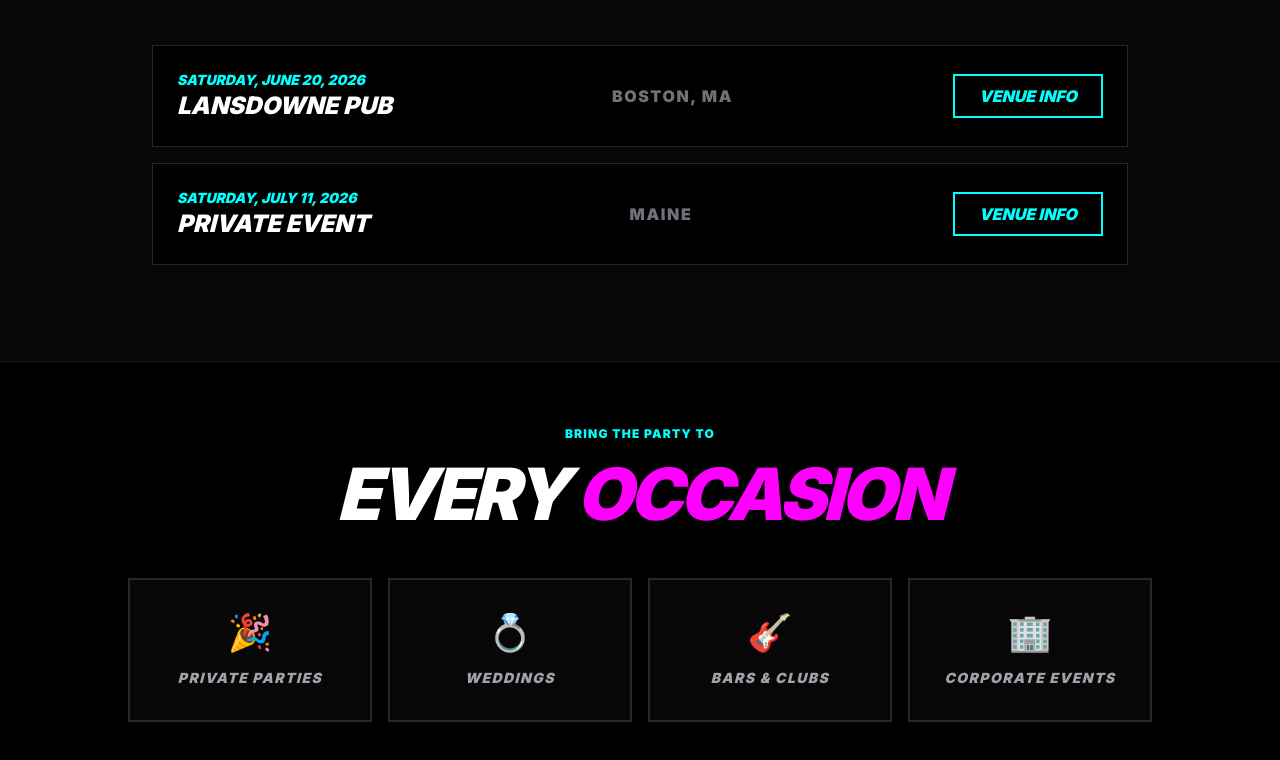
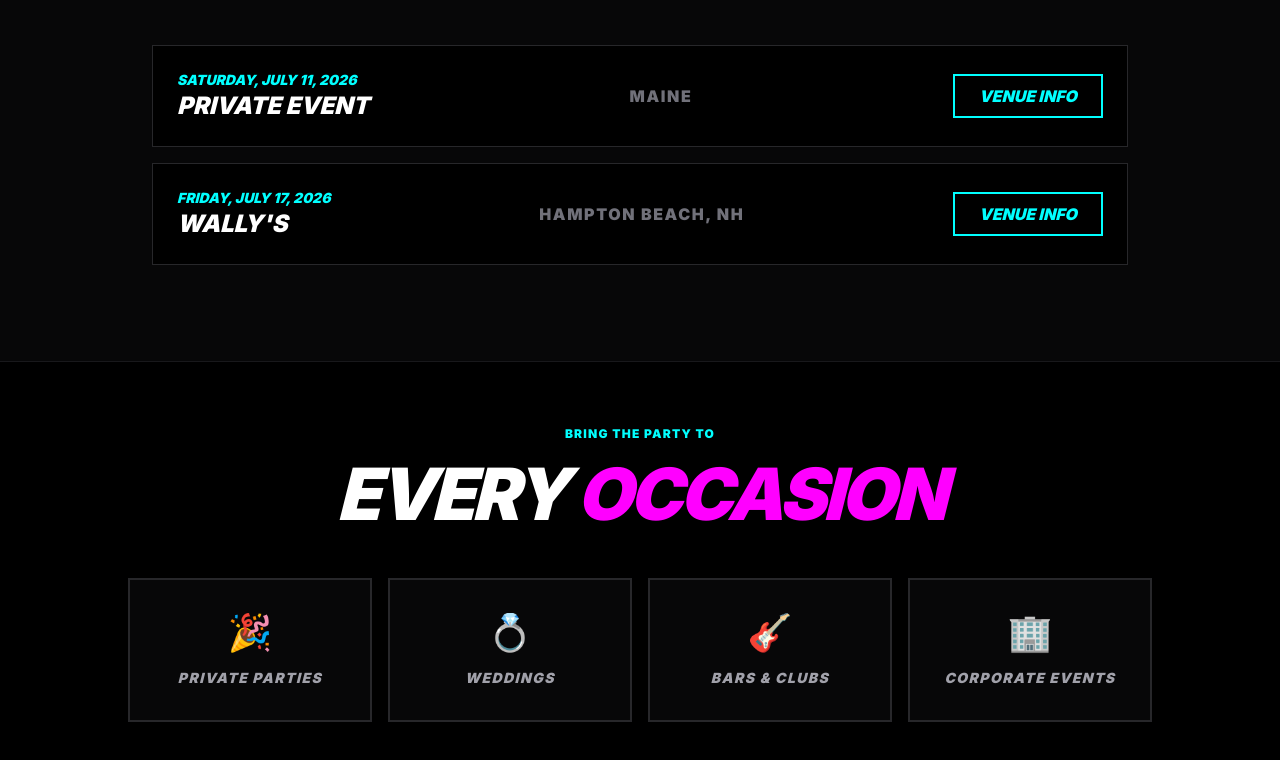
Before and after one commit to adeligianis/thrash-party-site, a plain HTML site: page index.html in a window 1280 px wide. Shown: the part 2470-3230 px from the top of the page. Drawn offline with nearby package versions, Linux system fonts and the light colour scheme.

Commit message:
change gigs

```diff
--- a/index.html
+++ b/index.html
@@ -295,17 +295,18 @@
     // Gig List Data
     const gigs = [
       {
-        date: "Saturday, June 20, 2026",
-        venue: "Lansdowne Pub",
-        location: "Boston, MA",
-        link: "https://www.lansdownepubboston.com/"
-      },
-      {
         date: "Saturday, July 11, 2026",
         venue: "Private Event",
         location: "Maine",
         link: "https://thrashparty.com/contact"
+      },
+      {
+        date: "Friday, July 17, 2026",
+        venue: "Wally's",
+        location: "Hampton Beach, NH",
+        link: "https://wallysnh.com/"
       }
+
     ];
 
     const DEFAULT_EMAIL = 'mailto:thrashpartyband@gmail.com';
```
